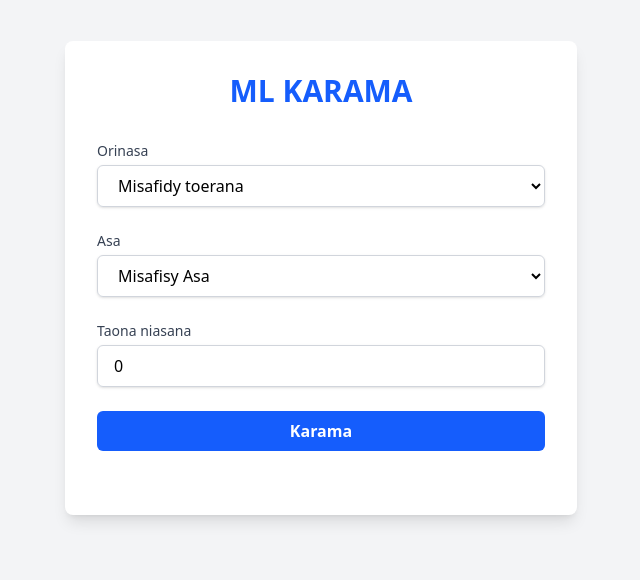
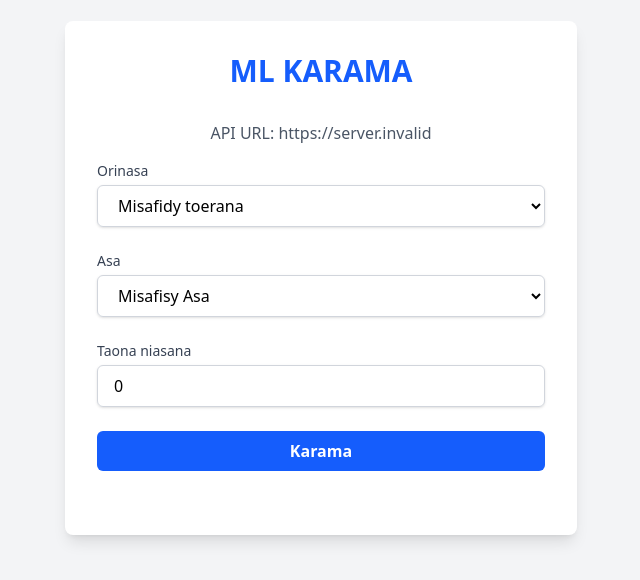
Before and after one commit to Malagasy-IT-worker/Machine-Learning-Karama, a Next.js app in the folder frontend/: page / in a window 1280 px wide. Shown: the part 122-702 px from the top of the page, without its empty margins (319-959 px from the left). Built offline with nearby package versions, Linux system fonts and the light colour scheme; no server answers.

Commit message:
test api_url

```diff
--- a/frontend/app/page.tsx
+++ b/frontend/app/page.tsx
@@ -24,7 +24,7 @@
 
   const API_URL = process.env.NEXT_PUBLIC_API_URL;
   console.log(API_URL);
-  // Récupérer les offres d'emploi
+
   const fetchJobs = async () => {
     try {
       const response = await axios.get(`${API_URL}`);
@@ -87,6 +87,8 @@
         <h1 className="text-3xl font-semibold text-center text-blue-600 mb-8">
           ML KARAMA
         </h1>
+
+        <p className="text-center text-gray-600 mb-4">API URL: {API_URL}</p>
 
         {/* Formulaire */}
         <form onSubmit={handleSubmit} className="space-y-6">
```
